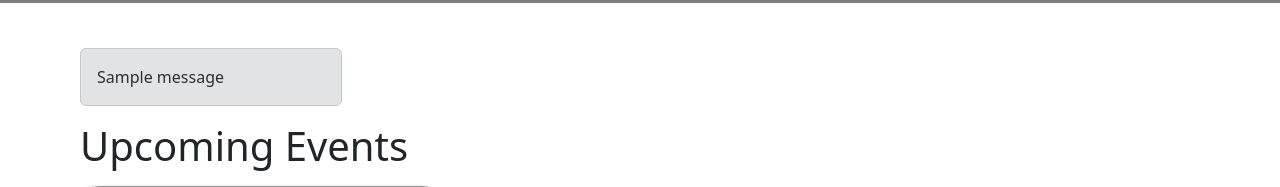
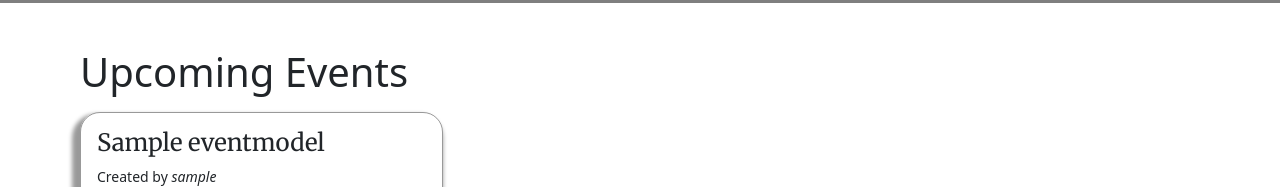
Before and after one commit to doctypeKieran/ci-capstone-project, a Django app: page / in a window 1280 px wide. Shown: the part 96-283 px from the top of the page. Run offline with Django 4.2, Linux system fonts and the light colour scheme; tables that the repository leaves empty hold one stand-in row (values such as "Sample post"); one stand-in notice (Sample message) is shown.

Commit message:
Remove django message alerts from index page

```diff
--- a/events/templates/events/index.html
+++ b/events/templates/events/index.html
@@ -4,17 +4,6 @@
 {% block title %}Events{% endblock %}
 
 {% block content %}
-{% if messages %}
-<div class="row">
-    {% for message in messages %}
-    <div class="col col-lg-3">
-        <div class="alert alert-secondary {{ message.tags }}">
-            {{ message|safe }}
-        </div>
-    </div>
-    {% endfor %}
-</div>
-{% endif %}
 <h1 class="page-title">Upcoming Events</h1>
 <div class="events-grid">
     <!-- For every event in the events, show only the fir -->
```
